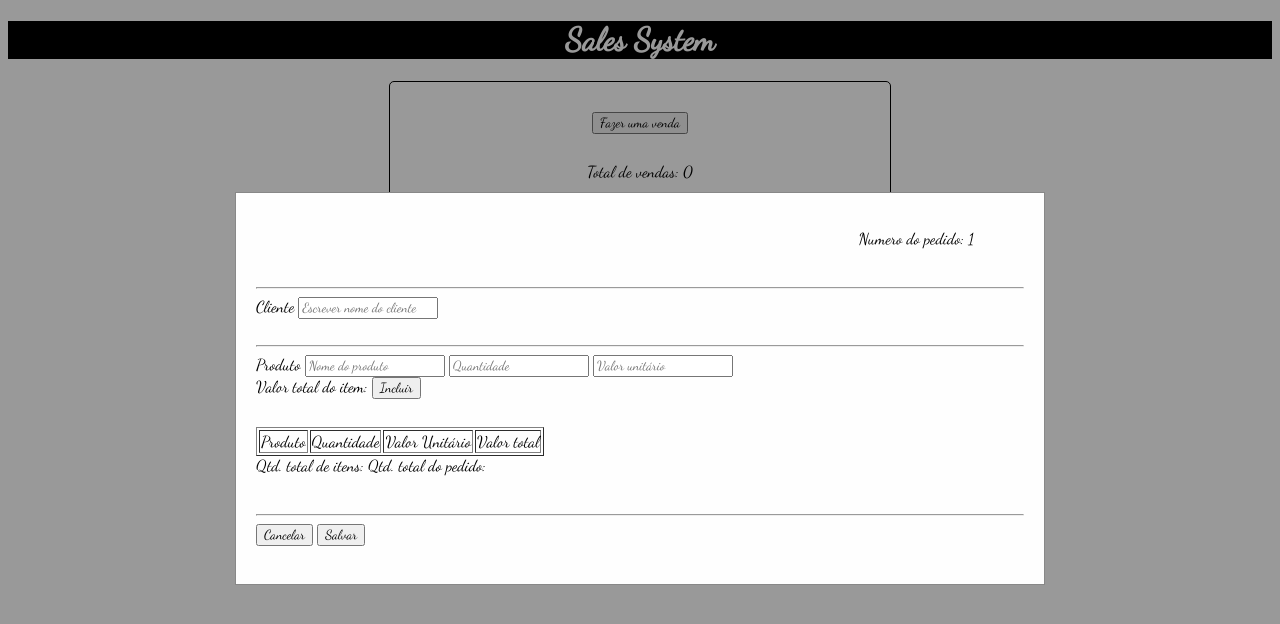
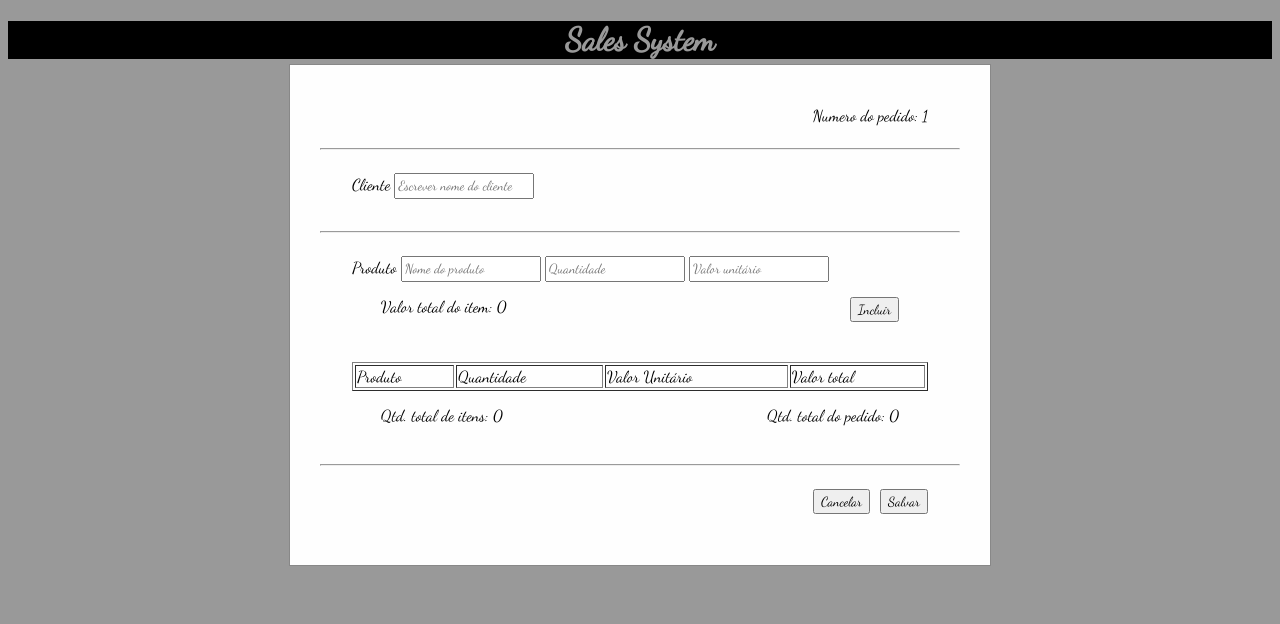
Before and after one commit to WeinnySoares/salesSystem, a plain HTML site: page index.html in a window 1280 px wide. Both pictures are taken after a click on the button "Fazer uma venda". Drawn offline with Linux system fonts and the light colour scheme.

Commit message:
ajuste css e js

```diff
--- a/index.html
+++ b/index.html
@@ -25,25 +25,28 @@
                 <div class="row">
                     <p>Numero do pedido: <span id="orderNumber"></span> </p>
                 </div>
+                <hr>
                 <div class="row">
-                    <hr>
                     <label for="">Cliente </label>
                     <input type="text" id="client" placeholder="Escrever nome do cliente">
                 </div>
+                <hr>
                 <div class="row">
-                    <hr>
                     <label for=""> Produto</label>
                     <input type="text" id="product" placeholder="Nome do produto">
                     <input type="number" id="quantity" placeholder="Quantidade">
                     <input type="number" id="value" placeholder="Valor unitário">
-                    <div class="row"> Valor total do item: <span id="totalItem"></span>
+                    <div class="row">
+                        <span>
+                            Valor total do item: <span id="totalItem">0</span>
+                        </span>
                         <button id="add">
                             Incluir
                         </button>
                     </div>
                 </div>
                 <div class="row">
-                    <table border="1px">
+                    <table border="1px solid #000">
                         <thead>
                             <td>Produto</td>
                             <td>Quantidade</td>
@@ -53,12 +56,12 @@
                         <tbody id="tbody"></tbody>
                     </table>
                     <div class="row">
-                        <span class="text">Qtd. total de itens: <span id="quantityTotal"></span></span>
-                        <span class="text">Qtd. total do pedido: <span id="orderTotal"></span></span>
+                        <span class="text">Qtd. total de itens: <span id="quantityTotal">0</span></span>
+                        <span class="text">Qtd. total do pedido: <span id="orderTotal">0</span></span>
                     </div>
                 </div>
+                <hr>
                 <div class="row">
-                    <hr>
                     <button id="cancel">Cancelar</button>
                     <button id="save">Salvar</button>
                 </div>
--- a/index.js
+++ b/index.js
@@ -63,9 +63,8 @@ handleAdd.onclick = function(){
     document.getElementById("totalItem").textContent = itemCopy.total
     document.getElementById("quantityTotal").textContent = order.products.length
     document.getElementById("orderTotal").innerHTML = order.total
-
+    client
   // reset inputs
-    inputClient.value = ''
     inputProduct.value = ''
     inputQuantity.value = ''
     inputValue.value = ''
@@ -86,14 +85,21 @@ handleSave.onclick = function(){
     }
 
     document.getElementById("total").textContent = total
+    document.getElementById("client").innerHTML = ''
+    document.getElementById("tbody").innerHTML = ''
+    document.getElementById("totalItem").textContent = 0
+    document.getElementById("quantityTotal").textContent = 0
+    document.getElementById("orderTotal").innerHTML = 0
 }
 
 window.onclick = function(event) {
-  if (event.target == modal) {
-    modal.style.display = "none";
-  }
-  if (event.target == cancel) {
+  if (event.target == modal || event.target == cancel) {
     modal.style.display = "none"
     orders = []
+    document.getElementById("client").innerHTML = ''
+    document.getElementById("tbody").innerHTML = ''
+    document.getElementById("totalItem").textContent = 0
+    document.getElementById("quantityTotal").textContent = 0
+    document.getElementById("orderTotal").innerHTML = 0
   }
 }
--- a/style.css
+++ b/style.css
@@ -3,6 +3,15 @@
 
 *{
     font-family: 'Dancing Script';
+}
+
+button{
+    height: 25px;
+    margin-left: 10px;
+}
+
+input {
+    height: 20px;
 }
 
 header{
@@ -46,17 +55,35 @@ main .modal {
 
 main .modal .modal-content {
     background-color: #fefefe;
-    margin: 15% auto;
-    padding: 20px;
+    margin: 5% auto;
+    padding:10px 30px;
     border: 1px solid #888;
-    width: 60%;
+    width: 50%;
+    min-height: 60%;
 }
 
 .row{
+    padding-top: 15px;
     min-height: 50px;
+    width: 90%;
+    margin-left:auto;
+    margin-right:auto;
 }
 
 .modal .modal-content .row:first-child {
     text-align: right;
-    padding-right: 50px;
 }
+
+.modal .modal-content .row .row{
+    display: flex;
+    justify-content: space-between;
+}
+
+.modal .modal-content .row:nth-child(4n) {
+    display: flex;
+    justify-content: flex-end;
+}
+
+table{
+    width: 100%;
+}
```
